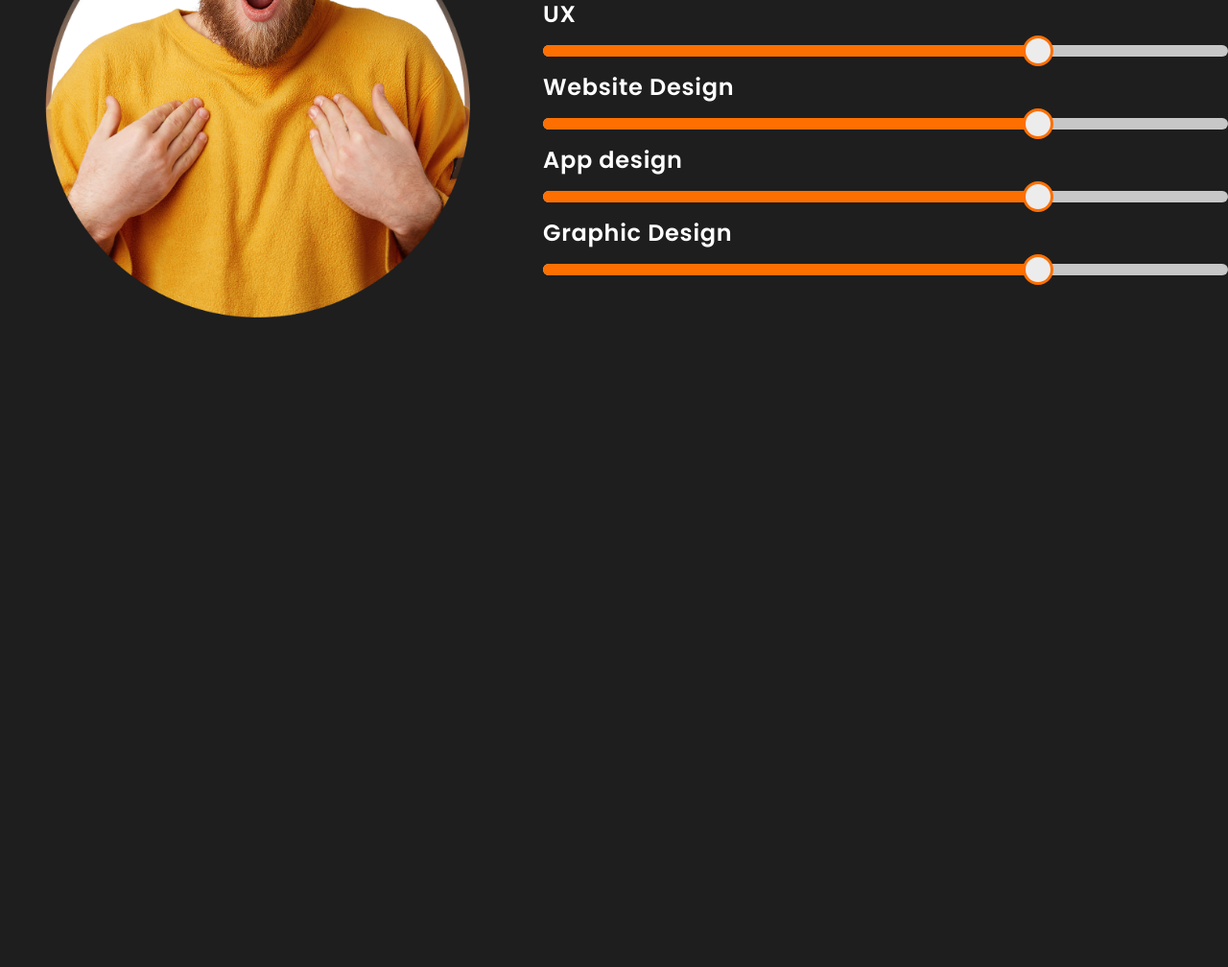
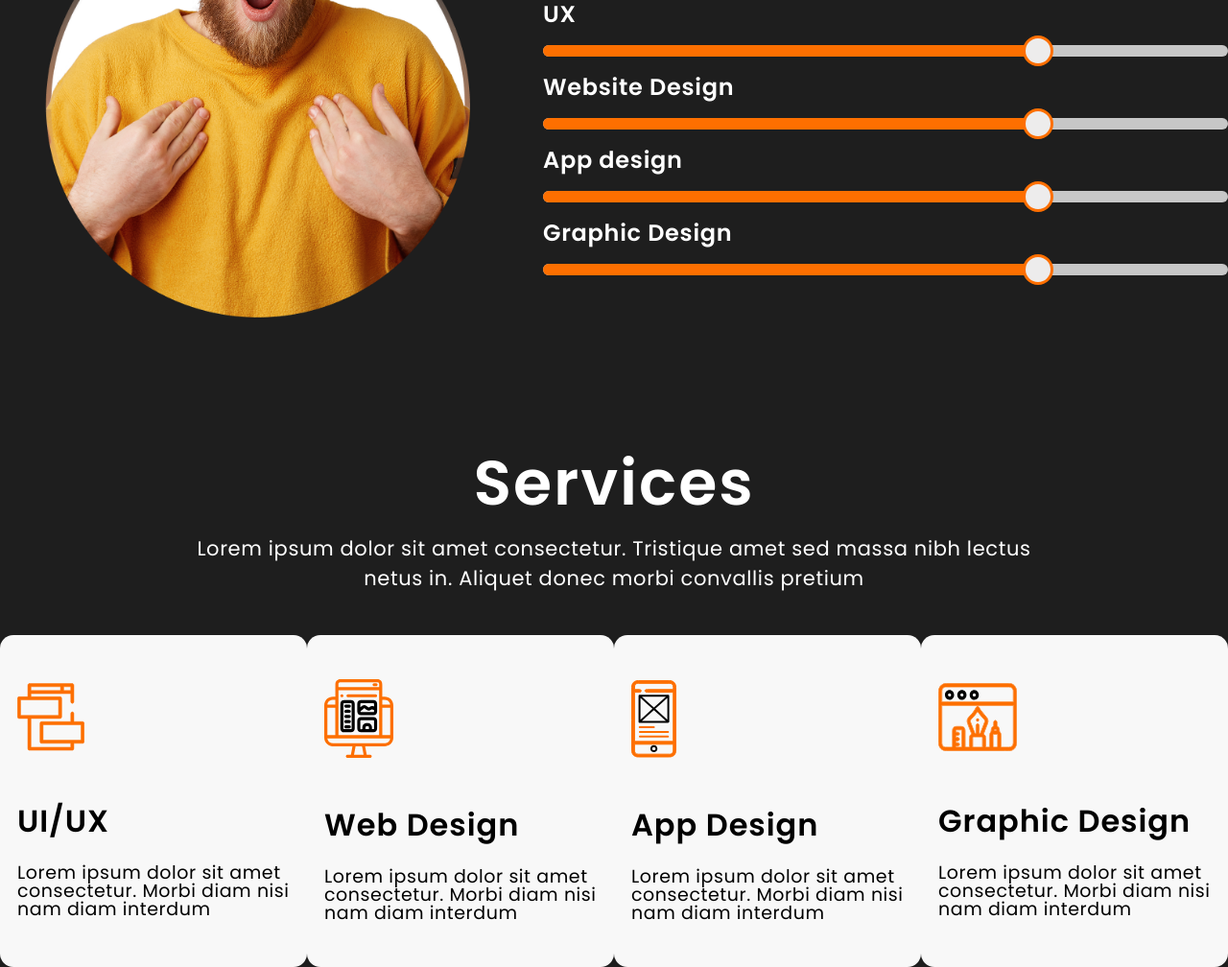
Before and after one commit to Lukagbn/final, a plain HTML site: page index.html in a window 1280 px wide. Shown: the part 1195-2203 px from the top of the page at 96% size. Before the commit the page ends 1526 px from the top, so only its background shows below. Drawn offline with Linux system fonts and the light colour scheme.

Commit message:
finished services

```diff
--- a/index.html
+++ b/index.html
@@ -95,6 +95,76 @@
           </div>
         </div>
       </section>
+      <section id="services">
+        <div class="container services">
+          <div class="service-text-container">
+            <h2>Services</h2>
+            <p>
+              Lorem ipsum dolor sit amet consectetur. Tristique amet sed massa
+              nibh lectus<br />
+              netus in. Aliquet donec morbi convallis pretium
+            </p>
+          </div>
+          <div class="service-card-container">
+            <div class="service-card">
+              <div class="card">
+                <div class="card-head">
+                  <img src="./src/img/ui-ux.svg" alt="ui/ux design" />
+                </div>
+                <div class="card-body">
+                  <span>UI/UX</span>
+                  <p>
+                    Lorem ipsum dolor sit amet consectetur. Morbi diam nisi nam
+                    diam interdum
+                  </p>
+                </div>
+              </div>
+            </div>
+            <div class="service-card">
+              <div class="card">
+                <div class="card-head">
+                  <img src="./src/img/pc.svg" alt="web design" />
+                </div>
+                <div class="card-body">
+                  <span>Web Design</span>
+                  <p>
+                    Lorem ipsum dolor sit amet consectetur. Morbi diam nisi nam
+                    diam interdum
+                  </p>
+                </div>
+              </div>
+            </div>
+            <div class="service-card">
+              <div class="card">
+                <div class="card-head">
+                  <img src="./src/img/phone.svg" alt="App Design" />
+                </div>
+                <div class="card-body">
+                  <span>App Design</span>
+                  <p>
+                    Lorem ipsum dolor sit amet consectetur. Morbi diam nisi nam
+                    diam interdum
+                  </p>
+                </div>
+              </div>
+            </div>
+            <div class="service-card">
+              <div class="card">
+                <div class="card-head">
+                  <img src="./src/img/design.svg" alt="graphic design" />
+                </div>
+                <div class="card-body">
+                  <span>Graphic Design</span>
+                  <p>
+                    Lorem ipsum dolor sit amet consectetur. Morbi diam nisi nam
+                    diam interdum
+                  </p>
+                </div>
+              </div>
+            </div>
+          </div>
+        </div>
+      </section>
     </main>
   </body>
 </html>
--- a/src/css/style.css
+++ b/src/css/style.css
@@ -119,7 +119,8 @@ header a,
   line-height: 100%;
   letter-spacing: 0.72px;
 }
-.text-wrapper .description {
+.text-wrapper .description,
+.service-text-container p {
   color: #ffffff;
   font-size: 21px;
   font-family: "PoppinsRegular";
@@ -127,7 +128,8 @@ header a,
   letter-spacing: 0.63px;
   text-align: justify;
 }
-.text-wrapper .highlight {
+.text-wrapper .highlight,
+.service-card .card span {
   font-family: "PoppinsSemiBold";
   color: #fd6f00;
   font-size: 32px;
@@ -189,7 +191,8 @@ header a,
   width: 100%;
   cursor: pointer;
 }
-.text-wrapper h2 {
+.text-wrapper h2,
+.service-text-container h2 {
   font-family: "PoppinsSemiBold";
   line-height: 100%;
   font-size: 65px;
@@ -233,3 +236,57 @@ header a,
   background-color: #edecec;
   border: 3px solid #fd6f00;
 }
+.services {
+  margin-top: 140px;
+}
+.service-text-container {
+  text-align: center;
+}
+.service-text-container p {
+  margin-top: 20px;
+  text-align: center;
+}
+.service-card {
+  max-width: 330px;
+  width: 100%;
+  height: 346px;
+  background-color: #f8f8f8;
+  border-radius: 14px;
+}
+.service-card-container {
+  margin-top: 44px;
+  display: flex;
+  justify-content: space-between;
+}
+.service-card .card {
+  padding-inline: 18px;
+  display: flex;
+  flex-direction: column;
+  justify-content: space-evenly;
+  height: 100%;
+}
+.card .card-head img {
+  max-width: 70px;
+}
+.service-card .card p {
+  font-size: 19px;
+  line-height: 100%;
+  letter-spacing: 0.57px;
+}
+.service-card .card span {
+  color: black;
+}
+.card-body {
+  display: flex;
+  flex-direction: column;
+  gap: 28px;
+}
+.service-card:nth-of-type(2) .card-head img {
+  max-width: 72px;
+}
+.service-card:nth-of-type(3) .card-head img {
+  max-width: 47px;
+}
+.service-card:nth-of-type(4) .card-head img {
+  max-width: 82px;
+}
```
